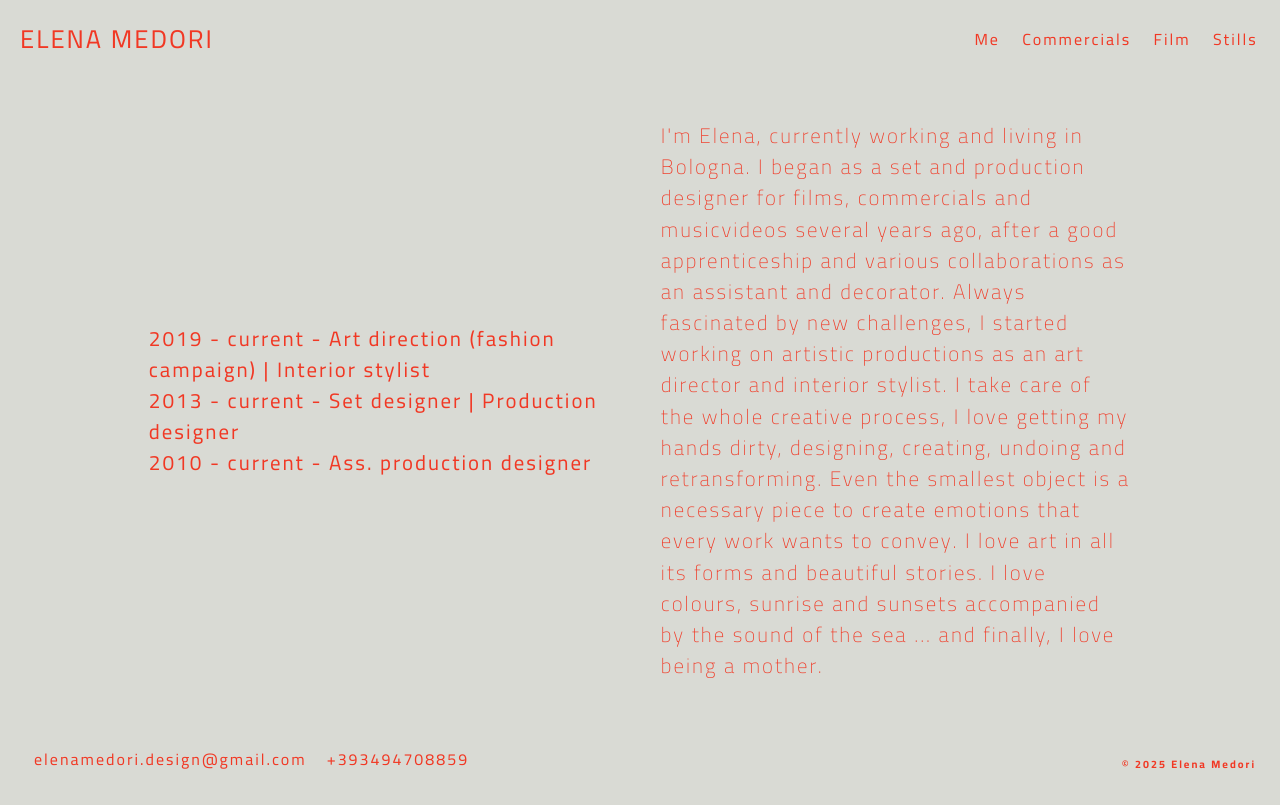
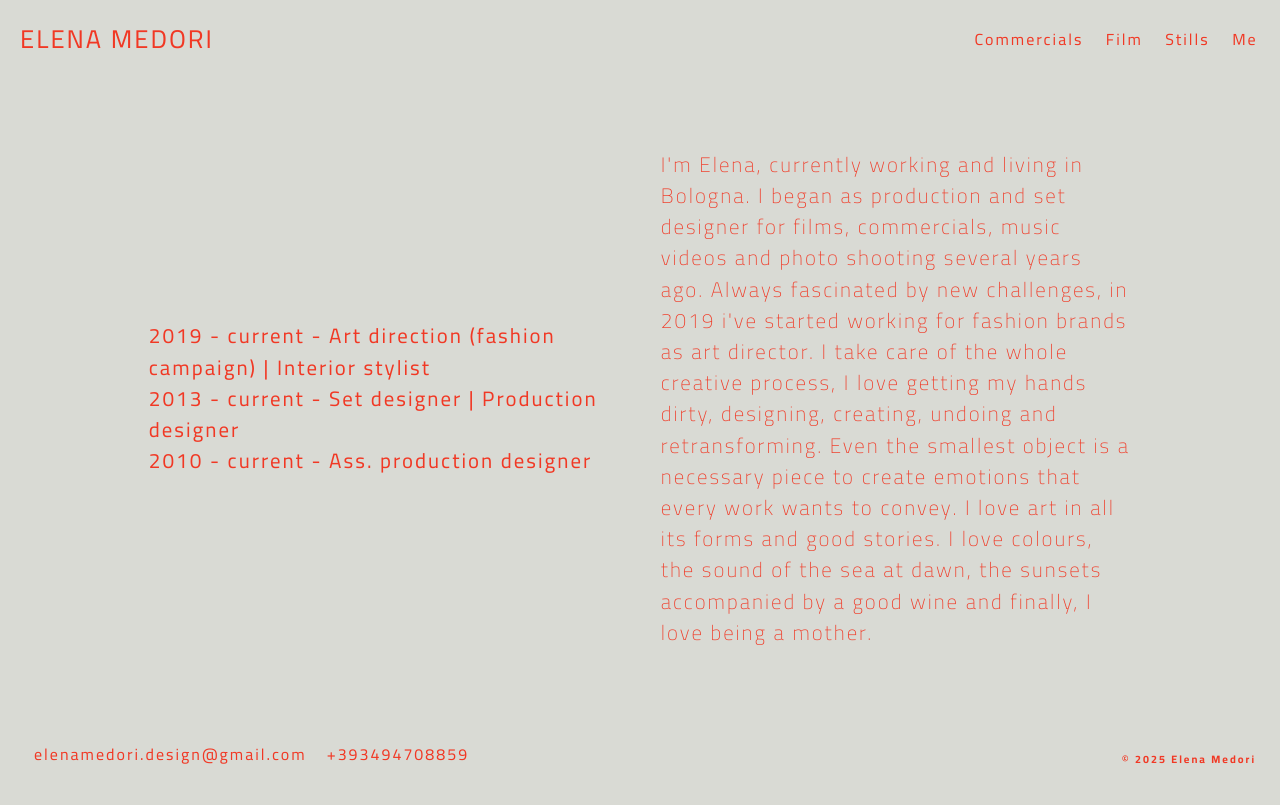
Before and after one commit to AlessandroPuccini/elenamedori, a React (Vite) app in the folder elena/: page /me in a window 1280 px wide. Built offline with nearby package versions, Linux system fonts and the light colour scheme.

Commit message:
modifiche alla pagine me nel testo. modificato navbar

```diff
--- a/elena/src/components/Commercials.jsx
+++ b/elena/src/components/Commercials.jsx
@@ -6,7 +6,8 @@ function Commercials() {
 
     <div className='gallery-commercials-wrapper'>
        <div className="commercials-intro">
-        <p>Amadori Ricette pronte - Undervilla Productions</p>
+        <p>Amadori Ricette pronte - Undervilla Productions </p>
+        <p>Food Stylist: Benedetta Bruni</p>
       </div>
       <figure className='item-wrapper-commercials'>
         <div className='gallery-item'>
--- a/elena/src/components/Me.jsx
+++ b/elena/src/components/Me.jsx
@@ -17,16 +17,12 @@ Ho iniziato a lavorare come scenografa per film, spot e videoclips  diversi anni
 Amo l’arte in ogni sua forma e le belle storie. Amo i colori, l’alba e i tramonti accompagnati dal suono del mare… e infine amo essere mamma.
 <br></br> */}
 I'm Elena, currently working and living in Bologna.
-I began as a set and production designer for films, commercials and musicvideos several years ago, after a good apprenticeship and various collaborations as an assistant and decorator. Always fascinated by new challenges, I started working on artistic productions as an art director and interior stylist. I take care of the whole creative process, I love getting my hands dirty, designing, creating, undoing and retransforming. Even the smallest object is a necessary piece to create emotions that every work wants to convey.
-I love art in all its forms and beautiful stories. I love colours, sunrise and sunsets accompanied by the sound of the sea ... and finally, I love being a mother.
-<br></br>
+
+I began as production and set designer for films, commercials, music videos and photo shooting several years ago. Always fascinated by new challenges, in 2019 i've started working for fashion brands as art director. I take care of the whole creative process, I love getting my hands dirty, designing, creating, undoing and retransforming. Even the smallest object is a necessary piece to create emotions that every work wants to convey.
+I love art in all its forms and good stories. I love colours, the sound of the sea at dawn, the sunsets accompanied by a good wine and finally, I love being a mother.
 </p>
 </div>
   </div>
-  {/* <div className='me-image'>
-    <img className='her-image' src="https://res.cloudinary.com/dmxjn7rsc/image/upload/docs/Her.png" alt="her" />
-    <div className='me-image-caption'>*HER by Spike Jonze - 2013</div>
-  </div> */}
 
 </div>
   )
--- a/elena/src/components/NavBar.jsx
+++ b/elena/src/components/NavBar.jsx
@@ -30,10 +30,10 @@ function NavBar() {
       </button>
         <div className={`menu-items${menuOpen ? ' open' : ''}`}>
       <ul>
-        <li><Link to='/me'>Me</Link></li>
         <li><Link to='/commercials'>Commercials</Link></li>
         <li><Link to='/film'>Film</Link></li>
         <li><Link to='/stills'>Stills</Link></li>
+        <li><Link to='/me'>Me</Link></li>
       </ul>
       </div>
     </nav>
```
